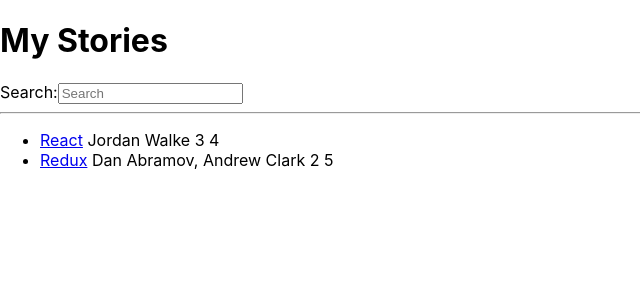
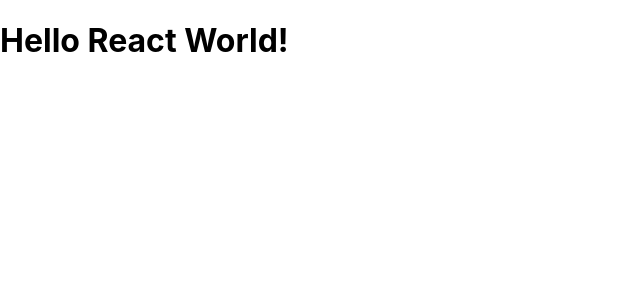
Before and after one commit to dgoceva/UKTC-React-II, a React (Create React App) app in the folder my-app/: page / in a window 1280 px wide. Shown: the top 300 px of the page, without its empty margins (0-640 px from the left). Built offline with nearby package versions, Linux system fonts and the light colour scheme.

Commit message:
index.js changed - 21-10-21

```diff
--- a/my-app/src/index.js
+++ b/my-app/src/index.js
@@ -1,14 +1,15 @@
-import React from 'react';
-import ReactDOM from 'react-dom';
-import './index.css';
-import App from './App';
-import reportWebVitals from './reportWebVitals';
+import React from "react";
+import ReactDOM from "react-dom";
+import "./index.css";
+import App from "./App";
+import reportWebVitals from "./reportWebVitals";
 
 ReactDOM.render(
   <React.StrictMode>
-    <App />
+    {/* <App /> */}
+    <h1>Hello React World!</h1>
   </React.StrictMode>,
-  document.getElementById('root')
+  document.getElementById("root")
 );
 
 // If you want to start measuring performance in your app, pass a function
```
